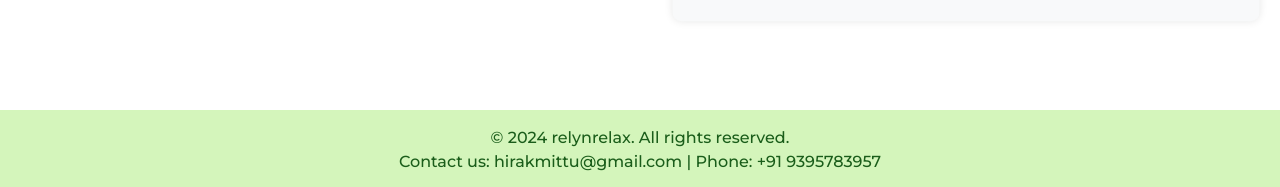
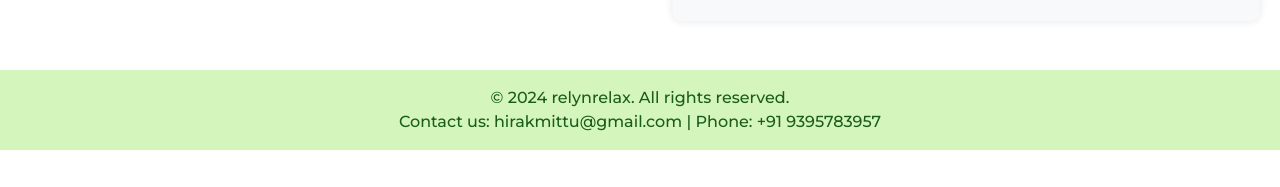
Before and after one commit to bishald0013/client, a React (Create React App) app: page /dashboard in a window 1280 px wide. Shown: the part 635-822 px from the top of the page. After the commit the page ends 800 px from the top, so only its background shows below. Built offline with nearby package versions, Linux system fonts and the light colour scheme; no server answers.

Commit message:
Update Footer.js

```diff
--- a/src/components/Footer/Footer.js
+++ b/src/components/Footer/Footer.js
@@ -3,7 +3,6 @@ import React from "react";
 const Footer = () => {
   return (
     <footer
-      className="mt-5"
       style={{
         backgroundColor: "#d4f5bb",
         color: "#1a5d1a",
```
